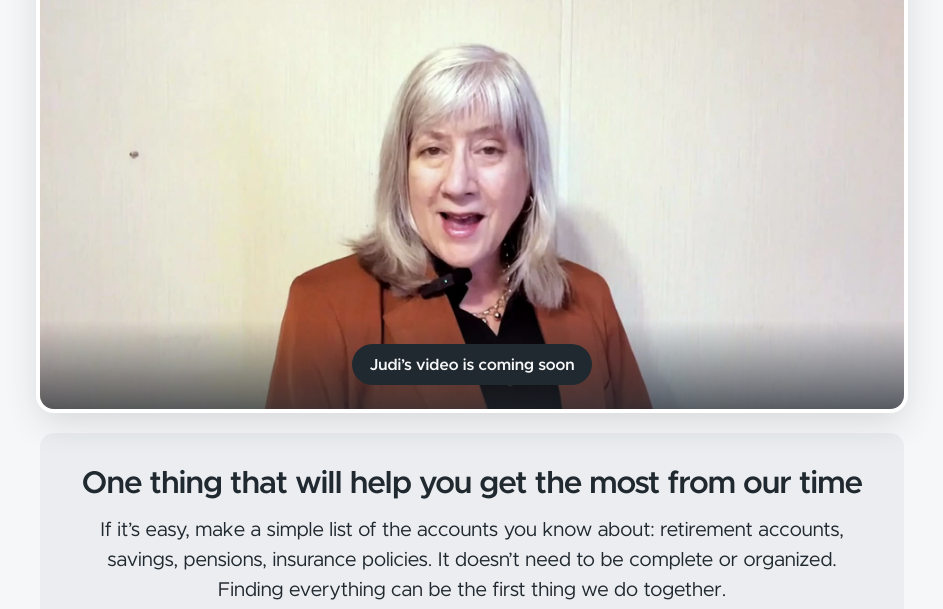
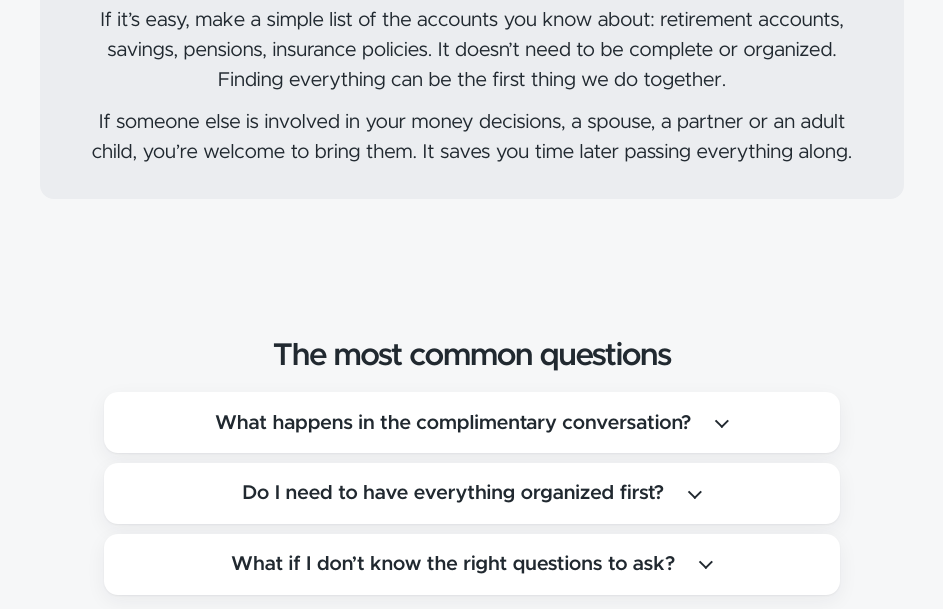
Before and after one commit to JCMedia-png/judimohr.com, a plain HTML site: page thanks.html in a window 1280 px wide. Shown: the part 668-1277 px from the top of the page, without its empty margins (168-1111 px from the left). Drawn offline with Linux system fonts and the light colour scheme.

Commit message:
No video on the thank-you page
Co-Authored-By: Claude Opus 5.5 <noreply@anthropic.com>

```diff
--- a/thanks.html
+++ b/thanks.html
@@ -31,11 +31,6 @@
     <p>You’ve probably noticed this in your own life: the people who get the most out of any kind of help are the ones who show up ready to be honest about where things stand, even when it feels messy. Those are the women I do my best work with.</p>
     <p>If you’d rather keep things hidden, or you’re only looking for a hot tip, I’m probably not the right fit, and that’s okay. But if you’re ready to see the whole picture, I can’t wait to meet you.</p>
   </div>
-  <figure class="vsl vsl--soon" data-video-slot>
-          <!-- VIDEO PLACEHOLDER: swap for Judi's YouTube embed once she uploads the new VSL -->
-          <img src="img/judi-video-poster.jpg" width="1920" height="1080" alt="Judi Mohr, CFP®, in her office.">
-          <figcaption class="vsl__soon"><span>Judi’s video is coming soon</span></figcaption>
-        </figure>
   <div class="heads-up bring">
     <h2>One thing that will help you get the most from our time</h2>
     <p>If it’s easy, make a simple list of the accounts you know about: retirement accounts, savings, pensions, insurance policies. It doesn’t need to be complete or organized. Finding everything can be the first thing we do together.</p>
```
